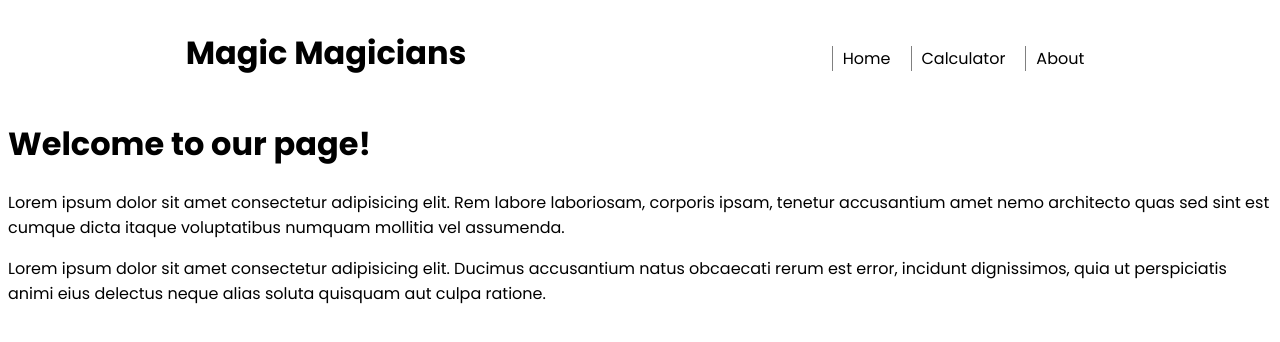
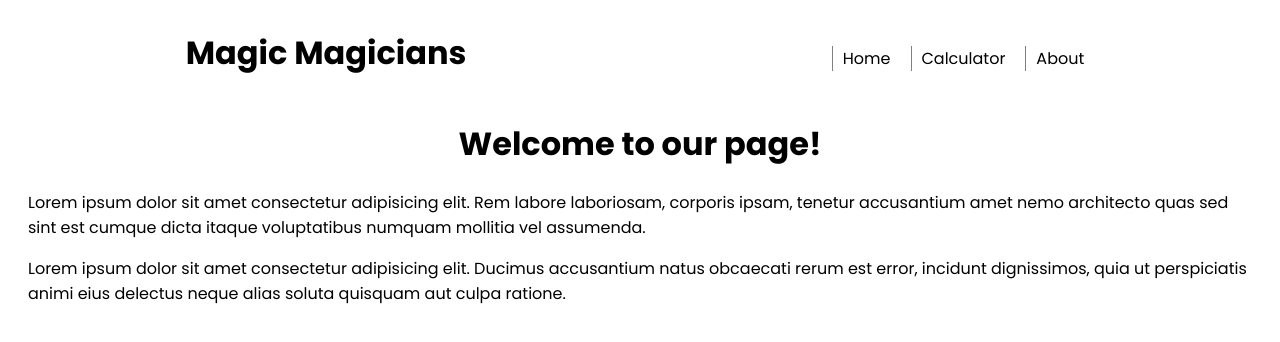
Before and after one commit to KaskMIL/math_magicians, a React (Create React App) app: page / in a window 1280 px wide. Shown: the top 342 px of the page. Built offline with nearby package versions, Linux system fonts and the light colour scheme.

Commit message:
Added Home style module

```diff
--- a/src/components/Home.js
+++ b/src/components/Home.js
@@ -1,11 +1,12 @@
 import React from 'react';
 import Header from './Header';
+import styles from './styles/Home.module.css';
 
 function Home() {
   return (
     <>
       <Header />
-      <main>
+      <main className={styles.home}>
         <h1>Welcome to our page!</h1>
         <article>
           <p>
--- /dev/null
+++ b/src/components/styles/Home.module.css
@@ -0,0 +1,7 @@
+.home {
+  padding: 0 2rem;
+}
+
+.home h1{
+  text-align: center;
+}
```
